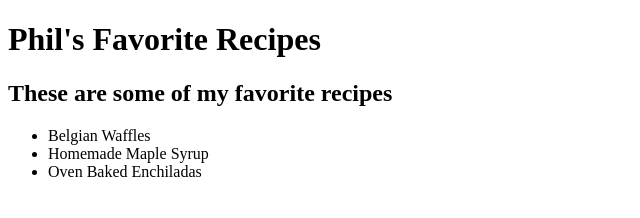
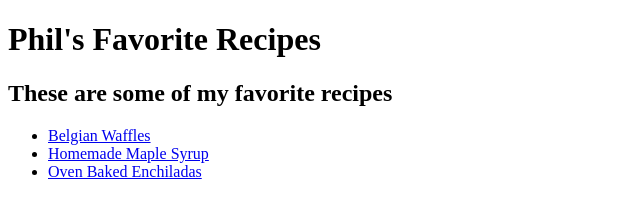
Before and after one commit to FelipeFlop16/odin-recipes, a plain HTML site: page index.html in a window 1280 px wide. Shown: the whole page, without its empty margins (0-640 px from the left). Drawn offline with Linux system fonts and the light colour scheme.

Commit message:
Add boilerplate to three recipe pages and add links to index.html

```diff
--- a/index.html
+++ b/index.html
@@ -10,13 +10,13 @@
         <p>
             <ul>
                 <li>
-                    Belgian Waffles
+                    <a href="recipes/waffles.html">Belgian Waffles</a>
                 </li>
                 <li>
-                    Homemade Maple Syrup
+                    <a href="recipes/syrup.html">Homemade Maple Syrup</a>
                 </li>
                 <li>
-                    Oven Baked Enchiladas
+                    <a href="recipes/enchiladas.html">Oven Baked Enchiladas</a>
                 </li>
             </ul>
         </p>
```
Also changed, not shown: recipes/enchiladas.html (+7 -0 lines), recipes/syrup.html (+7 -0 lines), recipes/waffles.html (+7 -0 lines).
